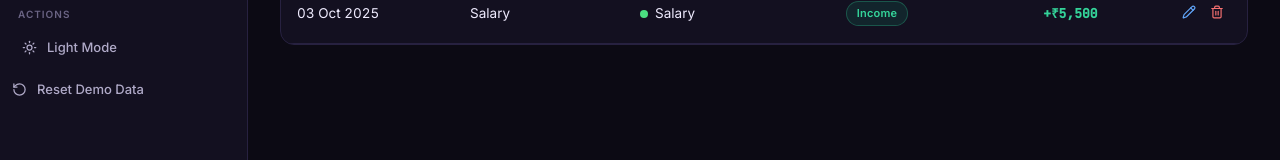
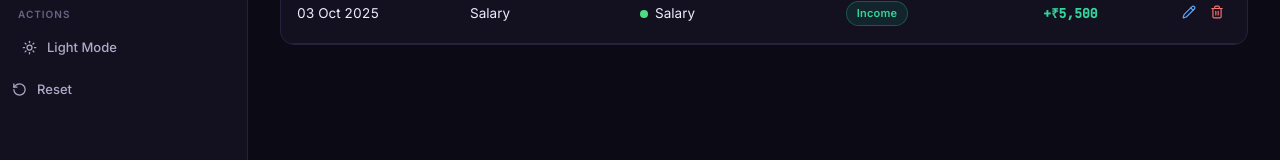
Before and after one commit to Dyukta/spendor, a React (Vite) app: page /transactions in a window 1280 px wide. Shown: the part 348-508 px from the top of the page. Built offline with nearby package versions, Linux system fonts and the light colour scheme.

Commit message:
fixed possible bugs

```diff
--- a/src/components/Layout/Sidebar.jsx
+++ b/src/components/Layout/Sidebar.jsx
@@ -67,7 +67,7 @@ export default function Sidebar() {
         }}
       >
         <RotateCcw size={15} />
-        Reset Demo Data
+        Reset
       </button>
 
       <div style={{ marginTop: 'auto' }}>
```
